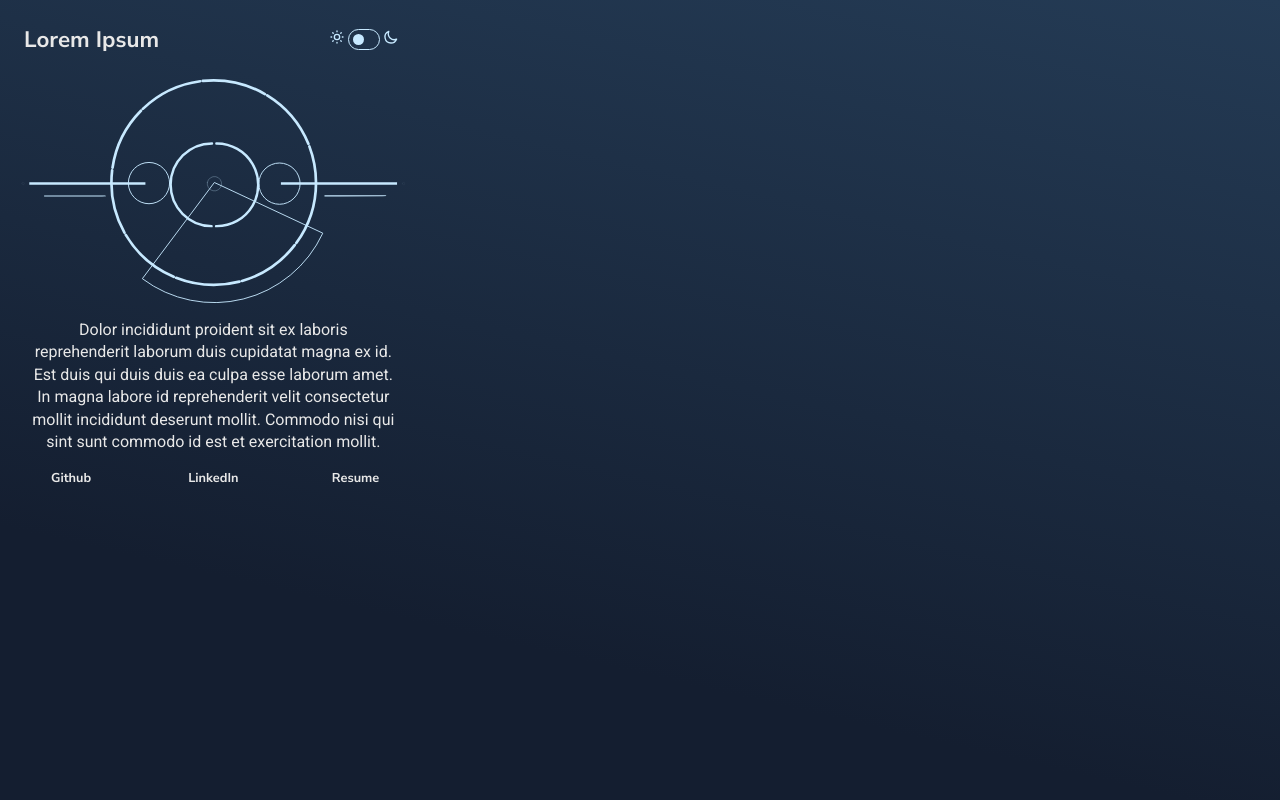
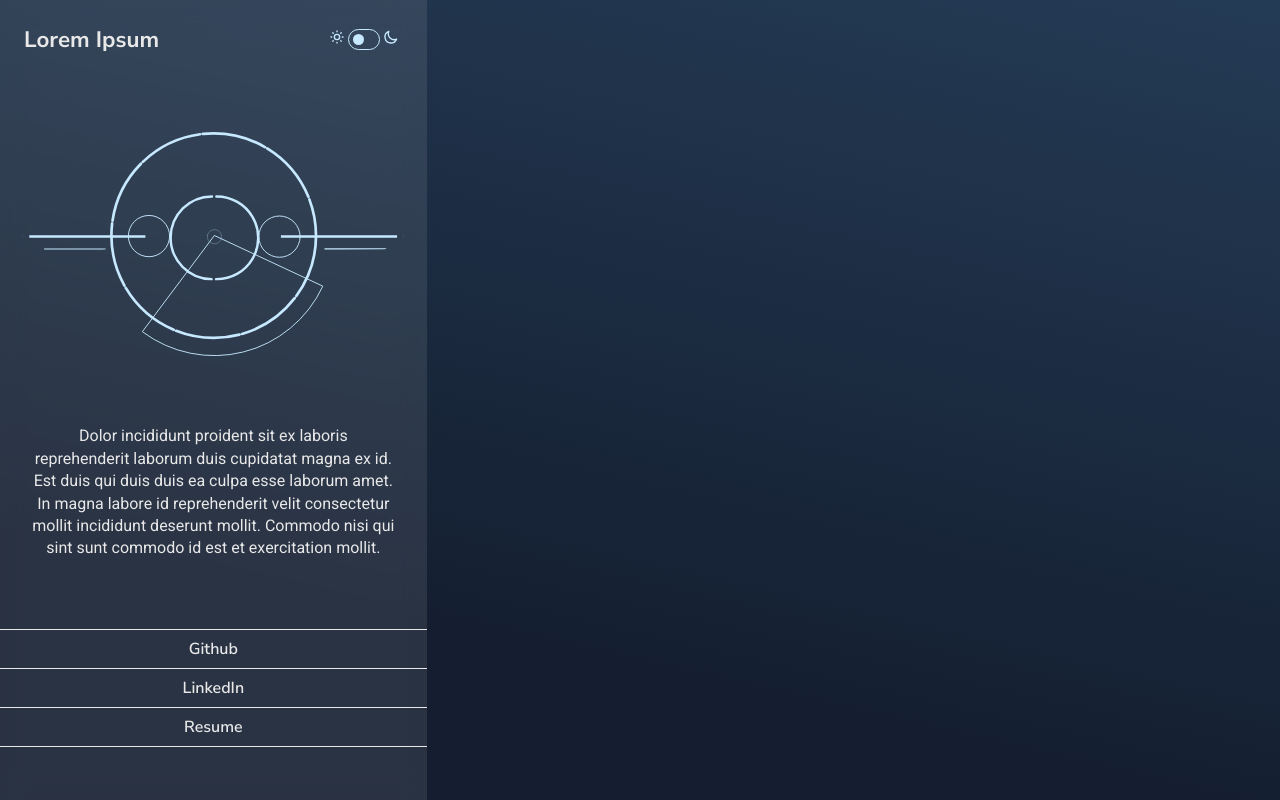
Before and after one commit to EnriOv/portfolio2.0, a React (Create React App) app in the folder 2. Application/: page / in a window 1280 px wide. Built offline with nearby package versions, Linux system fonts and the light colour scheme.

Commit message:
Finished the configuration for the welcome and top nav view.

```diff
--- a/2. Application/src/components/DesktopView/DesktopView.css
+++ b/2. Application/src/components/DesktopView/DesktopView.css
@@ -8,10 +8,18 @@
 
 .desc-cont {
   grid-area: 1 / 1 / 2 / 2;
-}
+  display: flex;
+  flex-direction: column;
 
-.desk-topnav {
+  /* Blurred background */
+  background: rgba(255, 255, 255, 0.096);
+  backdrop-filter: blur(12px);
+  -webkit-backdrop-filter: blur(12px);
 }
 
 .desk-welcome {
+  display: flex;
+  flex-direction: column;
+  justify-content: space-evenly;
+  height: 100%;
 }
--- a/2. Application/src/components/WelcomeComp/WelcomeComp.css
+++ b/2. Application/src/components/WelcomeComp/WelcomeComp.css
@@ -28,6 +28,30 @@
   align-items: center;
 }
 
+.desk-but-cont {
+  display: flex;
+  flex-direction: column;
+  width: 100%;
+}
+
+.desk-but {
+  font-size: 1rem;
+  border-top: solid 1px;
+  cursor: pointer;
+  padding: 0.5em 0;
+  font-weight: 600;
+  width: 100%;
+}
+
+.desk-but a {
+  text-decoration: none;
+  flex-grow: 1;
+}
+
+#resume-but {
+  border-bottom: solid 1px;
+}
+
 .projects-but {
   width: auto;
   margin-bottom: 1em;
--- a/2. Application/src/components/WelcomeComp/WelcomeCompLogic.js
+++ b/2. Application/src/components/WelcomeComp/WelcomeCompLogic.js
@@ -36,10 +36,22 @@ const WelcomeCompLogic = (props) => {
             case 'desktop':
                 console.log('desktop-view')
                 return (
-                    <div className='but-container'>
-                        <button className='but'>Github</button>
-                        <button className='but'>LinkedIn</button>
-                        <button className='but'>Resume</button>
+                    <div className='desk-but-cont'>
+                        <a href='https://github.com/' target='none' title='GitHub'>
+                            <button className='but desk-but'>
+                                Github
+                            </button>
+                        </a>
+                        <a href='https://linkedin.com/' target='none' title='LinkedIn'>
+                            <button className='but desk-but'>
+                                LinkedIn
+                            </button>
+                        </a>
+                        <a href='https://www.google.com/intl/en_us/docs/about/' target='none' title='Resume'>
+                            <button className='but desk-but' id='resume-but'>
+                                Resume
+                            </button>
+                        </a>
                     </div>
                 );
             default:
```
